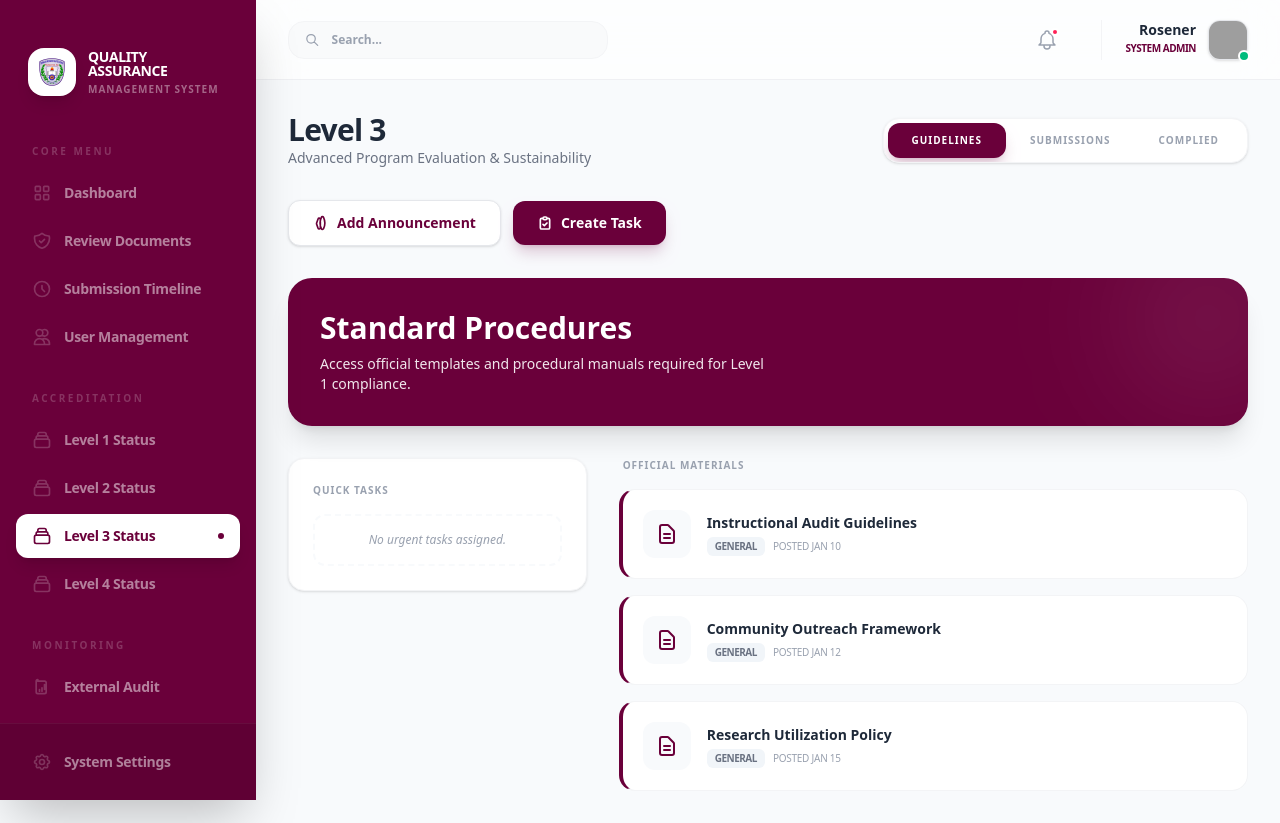
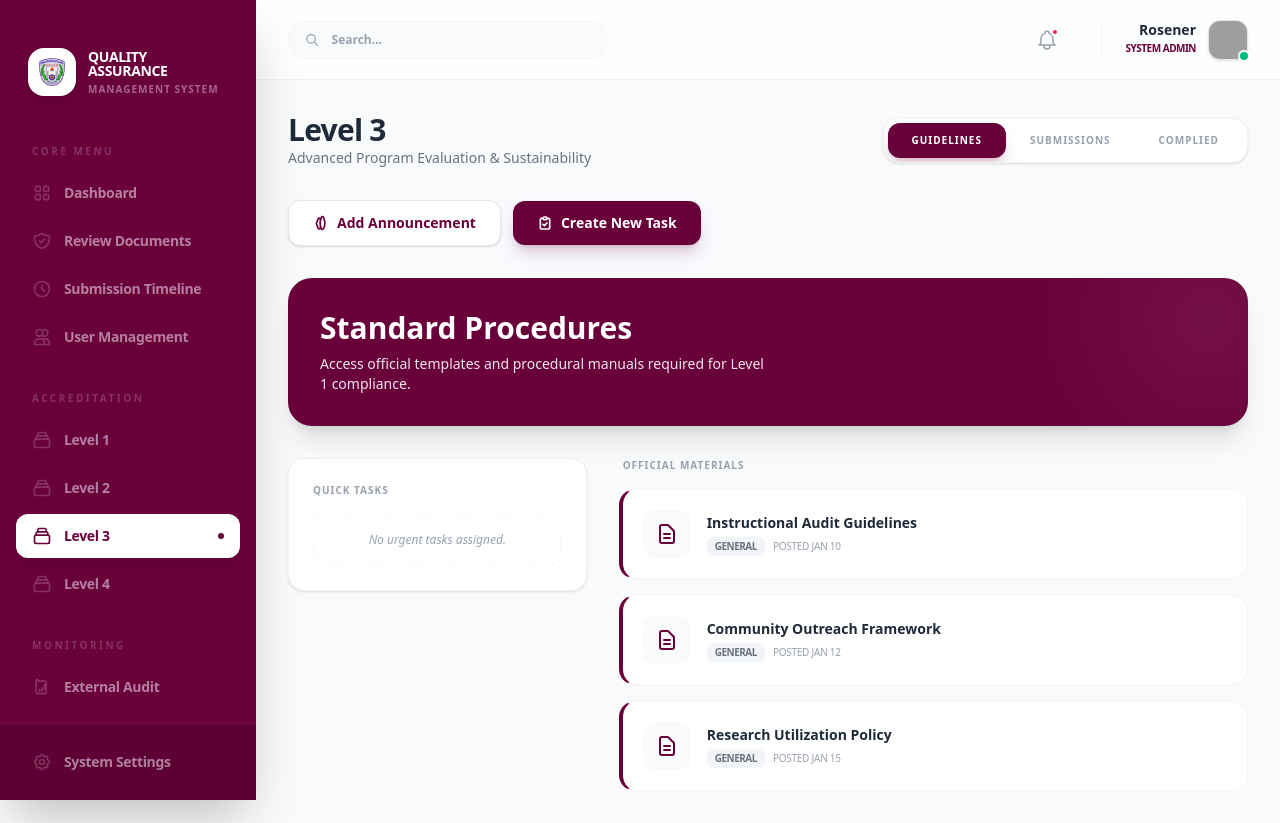
Before and after one commit to CharlesPonto/jmcfi-qa-system, a React app in the folder frontend/: page /admin/accreditation/level/3 in a window 1280 px wide. Built offline with nearby package versions, Linux system fonts and the light colour scheme; grey boxes are pictures that could not be loaded; the HTML template or start-up script is replaced by a standard one.

Commit message:
updated sidebar

```diff
--- a/frontend/src/components/admin/Sidebar.jsx
+++ b/frontend/src/components/admin/Sidebar.jsx
@@ -49,7 +49,7 @@ const Sidebar = ({ isOpen, toggleSidebar }) => {
           <div className="space-y-1">
             <p className="px-4 text-[10px] font-bold text-white/20 uppercase tracking-[0.25em] mb-3">Accreditation</p>
             {[1, 2, 3, 4].map((num) => (
-              <NavItem key={num} to={`/admin/accreditation/level/${num}`} label={`Level ${num} Status`} icon="level" onClick={toggleSidebar} />
+              <NavItem key={num} to={`/admin/accreditation/level/${num}`} label={`Level ${num} `} icon="level" onClick={toggleSidebar} />
             ))}
           </div>
 
--- a/frontend/src/pages/admin/AdminLevel3.jsx
+++ b/frontend/src/pages/admin/AdminLevel3.jsx
@@ -81,7 +81,7 @@ const AdminLevel3 = () => {
               <svg className="w-4 h-4" fill="none" stroke="currentColor" viewBox="0 0 24 24">
                 <path strokeLinecap="round" strokeLinejoin="round" strokeWidth="2.5" d="M9 5H7a2 2 0 00-2 2v12a2 2 0 002 2h10a2 2 0 002-2V7a2 2 0 00-2-2h-2M9 5a2 2 0 002 2h2a2 2 0 002-2M9 5a2 2 0 012-2h2a2 2 0 012 2m-6 9l2 2 4-4"/>
               </svg>
-              Create Task
+              Create New Task
             </button>
           </div>
 
--- a/frontend/src/pages/admin/AdminLevel4.jsx
+++ b/frontend/src/pages/admin/AdminLevel4.jsx
@@ -83,7 +83,7 @@ const AdminLevel4 = () => {
               <svg className="w-4 h-4" fill="none" stroke="currentColor" viewBox="0 0 24 24">
                 <path strokeLinecap="round" strokeLinejoin="round" strokeWidth="2.5" d="M9 5H7a2 2 0 00-2 2v12a2 2 0 002 2h10a2 2 0 002-2V7a2 2 0 00-2-2h-2M9 5a2 2 0 002 2h2a2 2 0 002-2M9 5a2 2 0 012-2h2a2 2 0 012 2m-6 9l2 2 4-4"/>
               </svg>
-              Create Task
+              Create New Task
             </button>
           </div>
 
```
